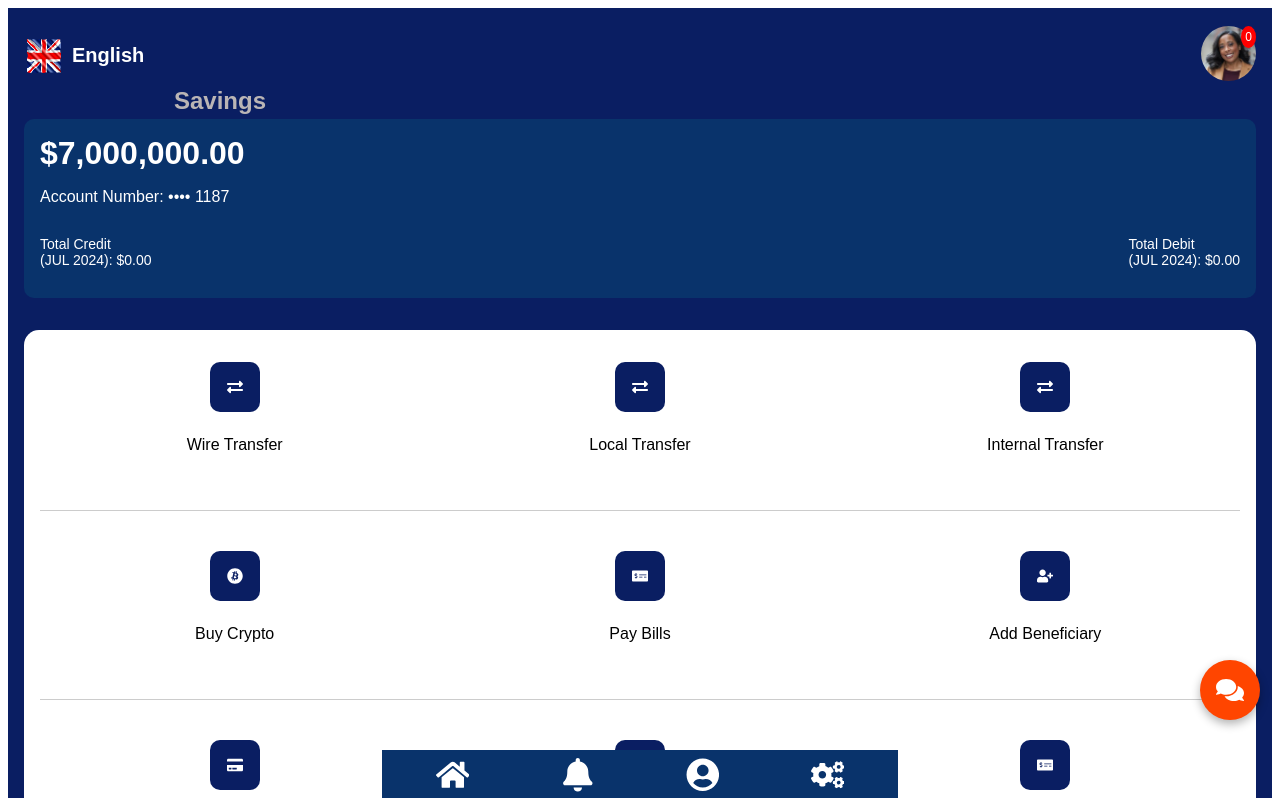
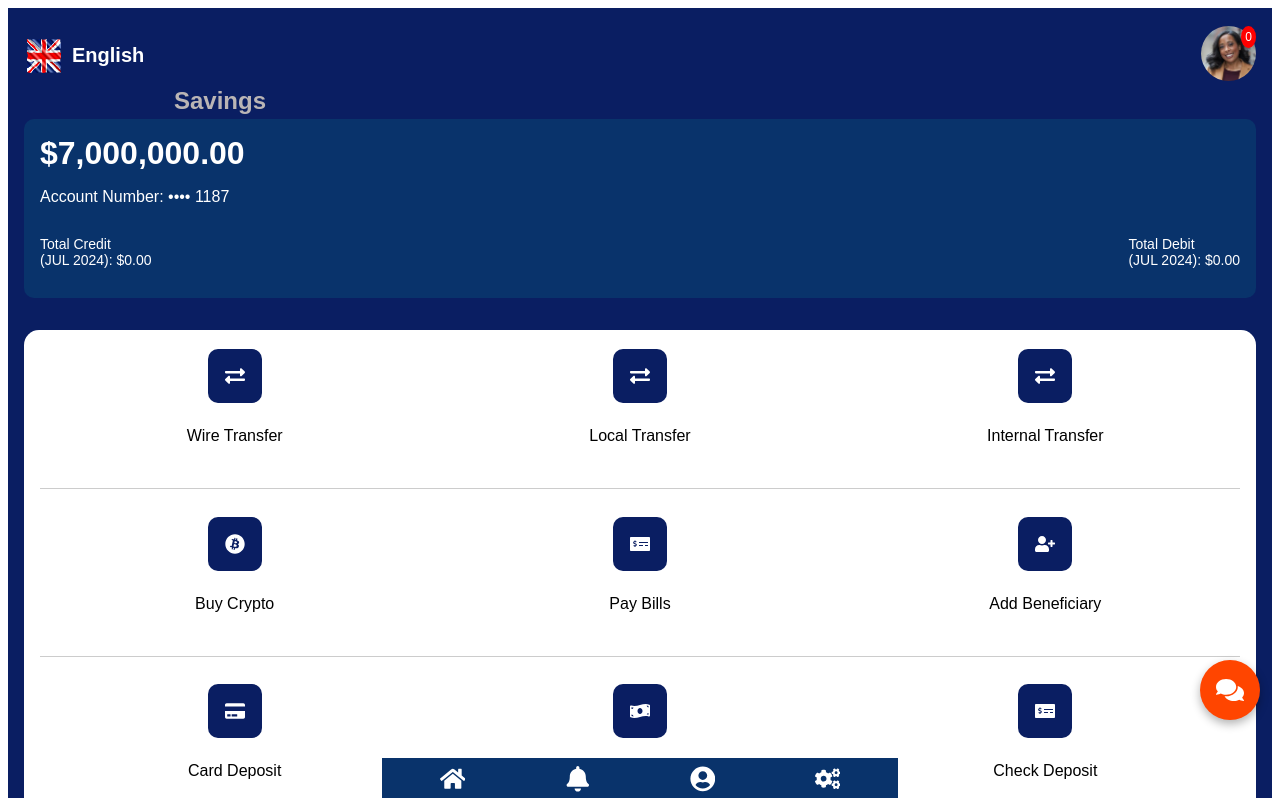
Before and after one commit to 12friky/bankinag-app2, a React (Vite) app: page /dashboard in a window 1280 px wide. Shown: the top 798 px of the page. Built offline with nearby package versions, Linux system fonts and the light colour scheme.

Commit message:
was struggling with the fontsize

```diff
--- a/src/Components/Mobile/Dashbord/Dashboard.css
+++ b/src/Components/Mobile/Dashbord/Dashboard.css
@@ -93,17 +93,17 @@
 .actionItem {
     background-color: #ffffff;
     color: rgb(0, 0, 0);
-    padding: 1rem;
+    padding: 0.2rem;
     border-radius: 10px;
     text-align: center;
     display: flex;
     flex-direction: column;
     align-items: center;
-    font-size: 16px;
+    font-size: 1em;
 }
 
 .actionIcon {
-    font-size: 1rem;
+    font-size: 20px;
     margin-bottom: 0.5rem;
     background-color: #0a1e62;
     padding: 17px;
@@ -134,7 +134,7 @@
 }
 
 .navIcon {
-    font-size: 2.1rem;
+    font-size: 1.6em;
     color: #ffffff;
 }
 
```
